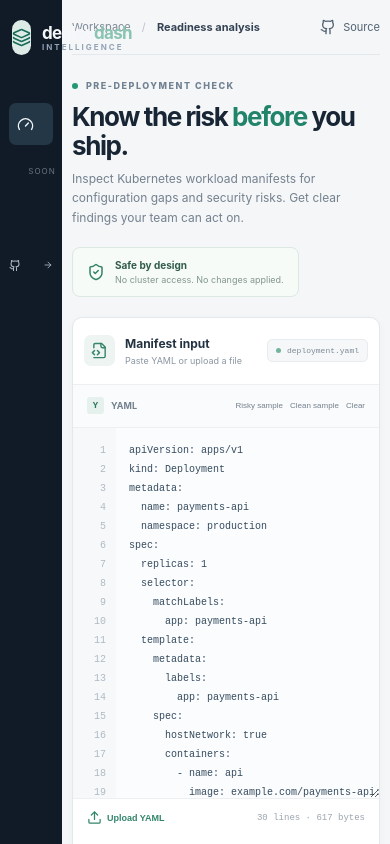
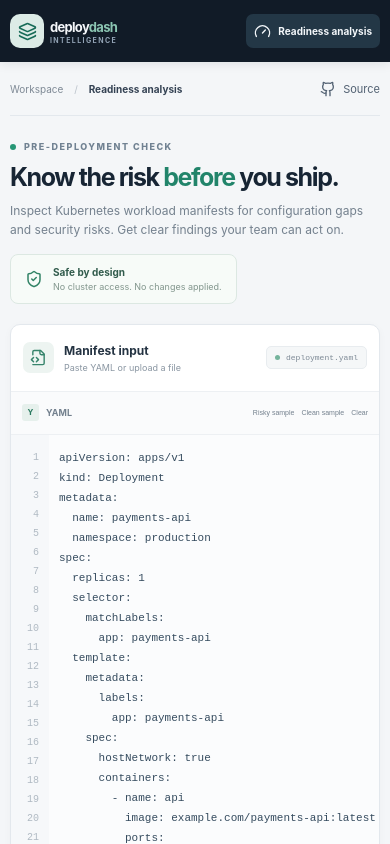
Before and after one commit to sunkaradp/deployment-dash-intelligence, a React (Vite) app in the folder frontend/: page / in a window 390 px wide. Shown: the top 844 px of the page. Built offline with nearby package versions, Linux system fonts and the light colour scheme.

Commit message:
Improve responsive mobile workspace layout

```diff
--- a/frontend/src/styles.css
+++ b/frontend/src/styles.css
@@ -2,3 +2,91 @@
 @media(max-width:1120px){.main-area{padding:0 24px 22px}.workspace-grid{grid-template-columns:minmax(350px,.95fr) minmax(350px,1.05fr)}.sidebar{width:210px}.main-area{margin-left:210px}.page-intro h1{font-size:28px}}
 @media(max-width:850px){.sidebar{width:62px;padding:20px 9px}.brand{padding:0 3px 36px}.brand>span:last-child,.side-label,.side-item:not(.active),.side-item.active{font-size:0}.side-item{justify-content:center;padding:0}.side-item.active i,.sidebar-foot{display:none}.main-area{margin-left:62px;padding:0 16px 20px}.workspace-grid{grid-template-columns:1fr}.results-column{grid-row:2}.empty-panel{min-height:400px}.code-wrap{height:400px}.page-intro{align-items:flex-start;flex-direction:column}.intro-note{margin:0}.page-footer{flex-direction:column;align-items:flex-start}}
 @media(max-width:520px){.main-area{padding:0 10px 16px}.topbar{height:55px}.privacy{display:none}.page-intro{padding:25px 0 20px}.page-intro h1{font-size:26px}.workspace-grid{gap:12px}.panel-head{padding:0 11px}.editor-tools{gap:7px}.editor-tools button{font-size:8px}.editor-tools button svg{display:none}.file-pill{font-size:8px}.code-wrap{height:370px}.score-panel{padding:14px 12px}.score-content{gap:12px}.score-ring{width:84px;height:84px}.score-description h3{font-size:11px}.severity-row{gap:4px}.severity-stat{padding:7px 6px}.finding-item{padding:10px}.severity-tag{font-size:7px}.finding-main small{max-width:160px}.page-footer{font-size:8px}}
+
+
+/* Responsive workspace refinements */
+@media (max-width: 720px) {
+  .app-shell { min-height: 100dvh; }
+  .sidebar {
+    position: sticky;
+    inset: 0 auto auto 0;
+    width: 100%;
+    height: 62px;
+    padding: 0 14px;
+    flex-direction: row;
+    align-items: center;
+    gap: 14px;
+    box-shadow: 0 2px 10px #111b2718;
+  }
+  .brand { flex: 0 0 auto; padding: 0; gap: 8px; }
+  .brand-mark { width: 34px; height: 34px; }
+  .brand > span:last-child { display: block; }
+  .brand strong { font-size: 15px; }
+  .brand small { font-size: 7px; }
+  .side-label, .side-item:not(.active), .sidebar-foot { display: none !important; }
+  .side-item.active {
+    display: flex;
+    width: auto;
+    height: 34px;
+    margin: 0 0 0 auto;
+    padding: 0 11px;
+    gap: 7px;
+    font-size: 11px;
+    white-space: nowrap;
+  }
+  .side-item.active i { display: none; }
+  .main-area { margin-left: 0; padding: 0 16px 22px; width: 100%; }
+  .topbar { height: 54px; gap: 8px; }
+  .breadcrumb { min-width: 0; font-size: 10px; }
+  .breadcrumb strong { white-space: nowrap; }
+  .top-actions { gap: 10px; }
+  .privacy { display: none; }
+  .page-intro { padding: 25px 0 20px; align-items: flex-start; flex-direction: column; gap: 15px; }
+  .page-intro h1 { font-size: clamp(25px, 6vw, 32px); }
+  .page-intro p { max-width: 100%; font-size: 12px; }
+  .intro-note { margin: 0; }
+  .workspace-grid { grid-template-columns: minmax(0, 1fr); gap: 14px; }
+  .editor-panel, .results-column, .panel { min-width: 0; width: 100%; }
+  .results-column { grid-row: auto; }
+  .panel-head { min-width: 0; padding: 0 12px; gap: 8px; }
+  .panel-title { min-width: 0; }
+  .file-pill { max-width: 44%; overflow: hidden; text-overflow: ellipsis; white-space: nowrap; }
+  .editor-toolbar { padding: 0 11px; gap: 8px; }
+  .editor-tools { min-width: 0; gap: 9px; }
+  .editor-tools button { white-space: nowrap; font-size: 8px; }
+  .editor-tools button svg { display: none; }
+  .code-wrap { width: 100%; height: min(56vh, 440px); min-height: 270px; overflow: auto; }
+  .line-numbers { position: sticky; left: 0; z-index: 1; flex: 0 0 38px; }
+  .code-wrap textarea {
+    display: block;
+    flex: 1 0 0;
+    min-width: 0;
+    width: 0;
+    overflow: auto;
+    resize: vertical;
+    font-size: 11px;
+    line-height: 20px;
+    padding: 13px 10px;
+  }
+  .editor-bottom { padding: 0 11px; }
+  .analyze-btn { width: calc(100% - 22px); margin-left: 11px; margin-right: 11px; }
+  .empty-panel { min-height: 0; padding: 30px 20px 22px; }
+  .score-panel { padding: 15px 13px; }
+  .findings-head { padding: 13px; }
+  .finding-item { gap: 8px; padding: 10px 11px; }
+  .finding-main small { max-width: min(42vw, 260px); }
+  .page-footer { flex-direction: column; align-items: flex-start; padding-top: 15px; }
+}
+@media (max-width: 390px) {
+  .sidebar { padding: 0 10px; }
+  .brand { gap: 6px; }
+  .brand strong { font-size: 13px; }
+  .brand small { letter-spacing: 1.4px; }
+  .side-item.active { padding: 0 8px; font-size: 10px; }
+  .main-area { padding-left: 10px; padding-right: 10px; }
+  .editor-tools { gap: 7px; }
+  .editor-tools button { font-size: 7px; }
+  .file-pill { max-width: 40%; }
+  .severity-row { gap: 4px; }
+  .severity-stat { padding: 7px 5px; }
+}
```
